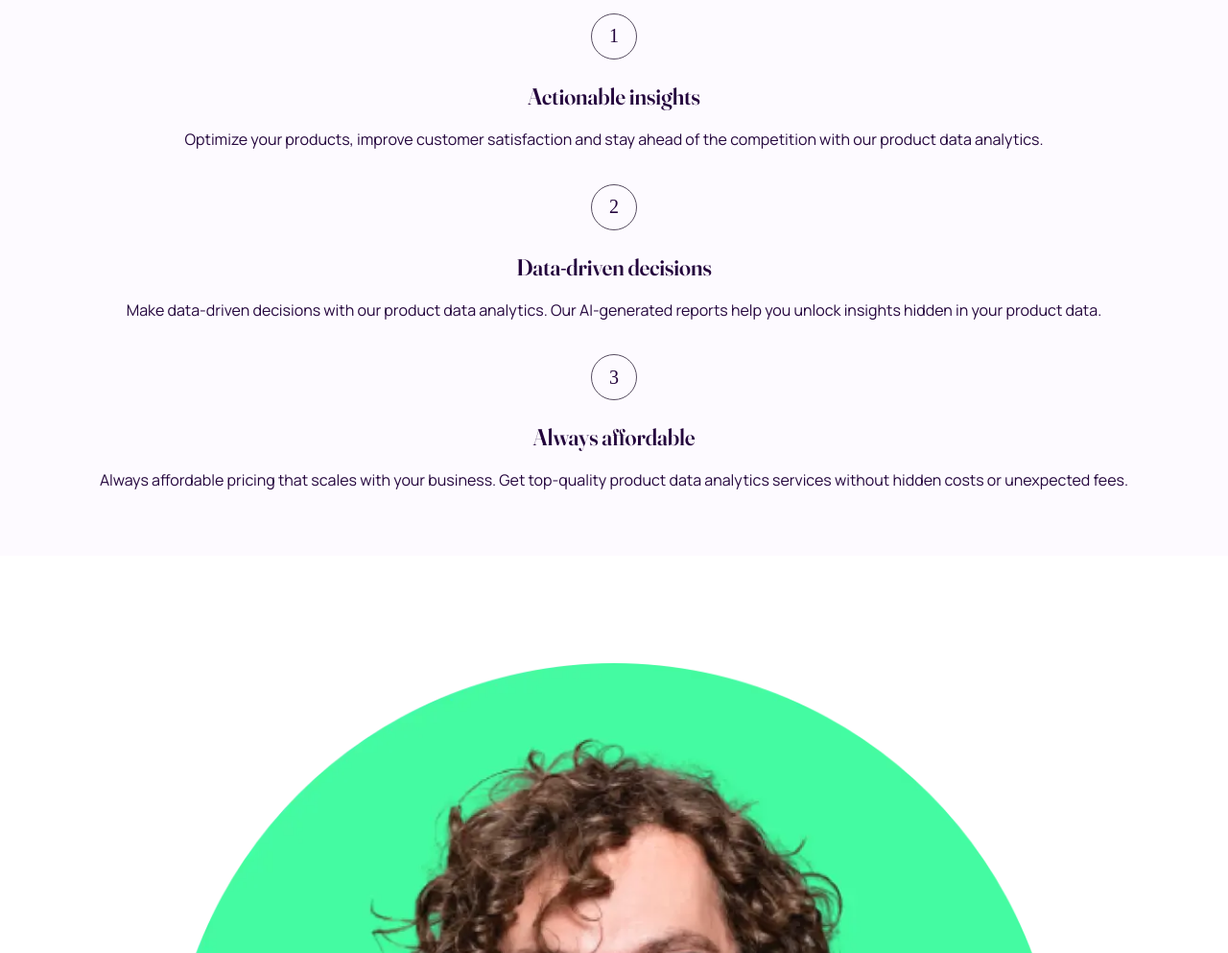
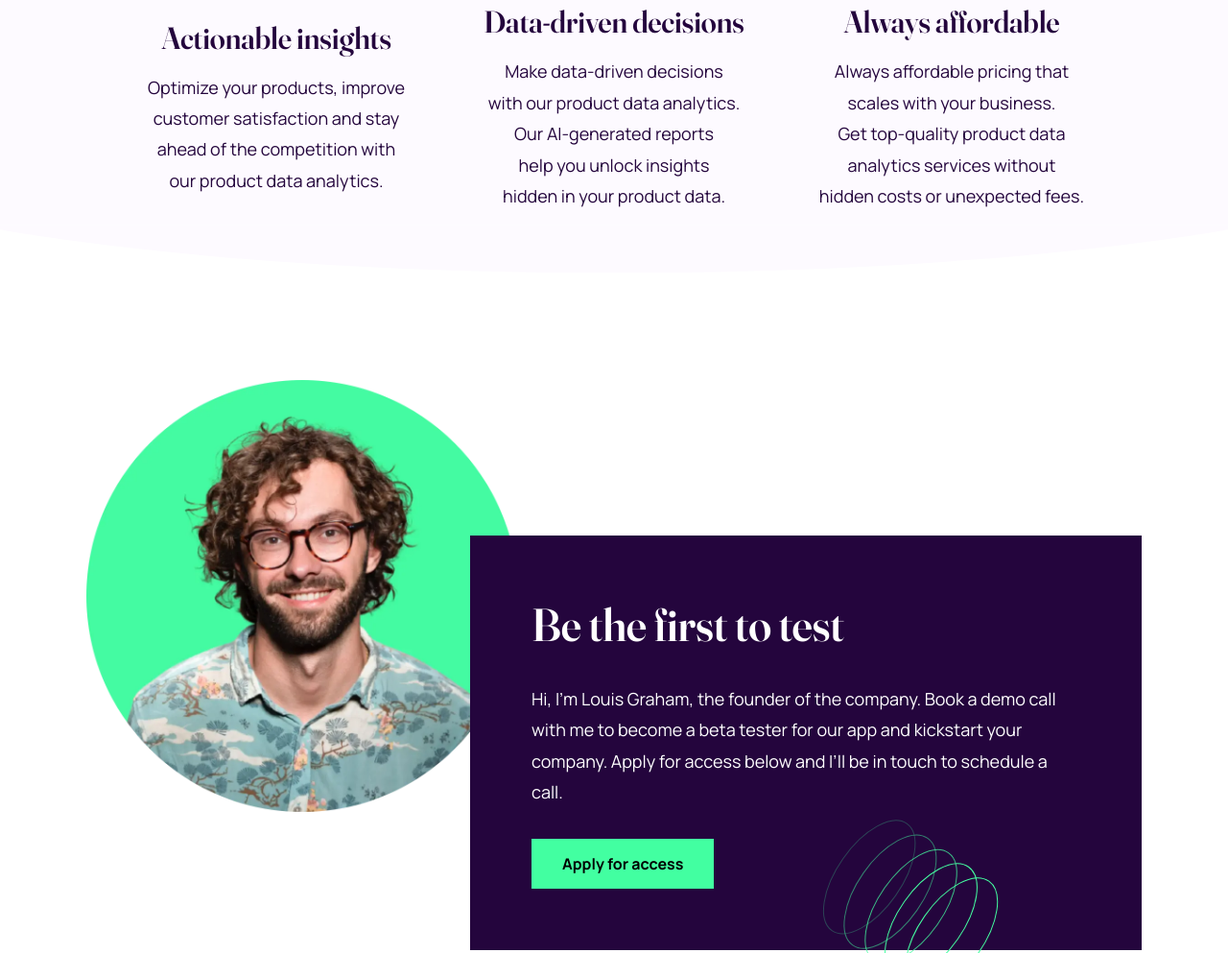
Before and after one commit to vladprosdev/meine-erste-Projekte, a plain HTML site: page Praktikumsprojekte/Workit Landing Page/starter-code/index.html in a window 1280 px wide. Shown: the part 1001-1994 px from the top of the page at 96% size. Drawn offline with Linux system fonts and the light colour scheme.

Commit message:
Workit Landing Page beendet

```diff
--- a/Praktikumsprojekte/Workit Landing Page/css/style.css
+++ b/Praktikumsprojekte/Workit Landing Page/css/style.css
@@ -1,9 +1,8 @@
 /* CSS Import */
 
-@import 'tailwind/css';
-@import url(../css/fonts.css);
-@import url(../css/variables.css);
-@import url(../css/utility-classes.css);
+@import url(fonts.css);
+@import url(variables.css);
+@import url(utility-classes.css);
 
 /* Reset */
 
@@ -36,6 +35,10 @@ button {
 
 /* General Styles */
 
+html {
+    overflow-x: hidden;
+}
+
 body {
     min-height: 100vh;
 }
@@ -55,6 +58,10 @@ body {
     background-color: var(--green);
 }
 
+section {
+    width: 100vw;
+}
+
 /* Hero */
 
 .hero::before {
@@ -65,6 +72,7 @@ body {
     left: -200px;
     width: 341px;
     height: 317px;
+    display: none;
 }
 
 .hero::after {
@@ -75,10 +83,15 @@ body {
     right: -70px;
     width: 174px;
     height: 181px;
+    display: none;
 }
 
 .header__content {
     padding: var(--spacing-32) var(--spacing-20) 0;
+}
+
+.hero {
+    width: 100vw;
 }
 
 .hero__content {
@@ -94,6 +107,7 @@ body {
 }
 
 .hero__image {
+    max-width: 600px;
     position: relative;
     justify-self: center;
 }
@@ -114,7 +128,7 @@ body {
     width: 100%;
     height: 150px;
     background-color: var(--purple-900);
-    clip-path: ellipse(70% 150px at 50% 0)
+    clip-path: ellipse(70% 150px at 50% 0);
 }
 
 /* Value */
@@ -125,14 +139,19 @@ body {
 
 .value__list {
     gap: var(--spacing-32);
+
 }
 
 .value__list-item {
     display: grid;
+    grid-template-areas: "num""ttl""p";
     justify-items: center;
+    align-items: center;
 }
 
 .number {
+    grid-area: num;
+    align-self: center;
     width: 48px;
     aspect-ratio: 1 / 1;
     color: var(--purple-900);
@@ -143,7 +162,22 @@ body {
 }
 
 .value__list-item-title {
+    grid-area: ttl;
     margin-bottom: var(--spacing-16);
+}
+
+.value__list-item-paragraph {
+    grid-area: p;
+    max-width: 70ch;
+}
+
+.end-rounder:last-child {
+    background-color: var(--white);
+    bottom: -100px;
+}
+
+.end-rounder:last-child::after {
+    background-color: var(--purple-100);
 }
 
 /* CTA */
@@ -152,16 +186,28 @@ body {
     padding: var(--spacing-112) var(--spacing-20) 0;
 }
 
-.cta__content {
-    height: min-content;
+.cta__founder-image {
+    max-width: 400px;
 }
 
 .cta__text-and-button {
+    max-width: 500px;
     padding: var(--spacing-32);
     gap: var(--spacing-32);
     transform: translateY(-2rem);
     margin-bottom: -2rem;
     z-index: 5;
+}
+
+.cta__text-and-button::after {
+    content: '';
+    background-image: url(../starter-code/assets/images/bg-pattern-3.svg);
+    position: absolute;
+    bottom: -100px;
+    right: 30px;
+    width: 221px;
+    height: 212px;
+    display: none;
 }
 
 /* Footer */
@@ -177,3 +223,186 @@ body {
 .socials {
     gap: var(--spacing-28);
 }
+
+/* Media Queries */
+
+@media (width > 700px) {
+
+    .hero::before,
+    .hero::after {
+        display: inline;
+    }
+
+    .hero__title {
+        font-size: var(--fs-60);
+        max-width: 400px;
+    }
+
+    .header__content,
+    .cta {
+        padding-inline: var(--spacing-32);
+    }
+
+    .value {
+        padding-inline: var(--spacing-112);
+    }
+
+    .value__list-item {
+        grid-template-areas: "0 ttl""num p";
+        text-align: left;
+        column-gap: var(--spacing-44);
+    }
+
+    .value__list-item-title {
+        font-size: var(--fs-32);
+        justify-self: left;
+    }
+
+    .value__list-item-paragraph {
+        font-size: var(--fs-18);
+    }
+
+    .cta {
+        padding-inline: var(--spacing-40);
+    }
+
+    .cta__content {
+        width: 100%;
+        max-width: 800px;
+    }
+
+    .cta__founder-image {
+        max-width: 360px;
+        align-self: start;
+    }
+
+    .cta__text-and-button {
+        align-items: start;
+        text-align: left;
+        padding: var(--spacing-44);
+        align-self: end;
+        max-width: 600px;
+        transform: translateY(-7rem);
+        margin-bottom: -7rem;
+    }
+
+    .cta__text-and-button::after {
+        display: block;
+    }
+
+    .cta__title {
+        font-size: var(--fs-48);
+    }
+
+    .cta__paragraph {
+        font-size: var(--fs-18);
+    }
+}
+
+@media (width > 1200px) {
+
+    .hero::before {
+        left: -150px;
+    }
+
+    .hero::after {
+        right: -50px;
+    }
+
+    .hero__title {
+        font-size: var(--fs-80);
+        max-width: 500px;
+    }
+
+    .header__content,
+    .cta {
+        padding-inline: var(--spacing-112);
+    }
+
+    .hero__image {
+        max-width: 750px;
+    }
+
+    .value {
+        padding-inline: var(--spacing-144);
+    }
+
+    .value__list {
+        flex-flow: row;
+        gap: var(--spacing-64);
+    }
+
+    .value__list-item {
+        grid-template-areas: "num""ttl""p";
+        text-align: center;
+    }
+
+    .value__list-item-title {
+        justify-self: center;
+    }
+
+    .value__list-item-paragraph {
+        max-width: 40ch;
+        text-wrap: balance;
+    }
+
+    .cta {
+        padding-inline: var(--spacing-80);
+    }
+
+    .cta__content {
+        max-width: 1100px;
+    }
+
+    .cta__founder-image {
+        max-width: 450px;
+    }
+
+    .cta__text-and-button {
+        padding: var(--spacing-64);
+        max-width: 700px;
+        transform: translateY(-18rem);
+        margin-bottom: -18rem;
+    }
+
+    .cta__text-and-button::after {
+        right: 130px;
+        bottom: -60px;
+    }
+}
+
+/* Hover / Transition / Animation */
+
+.hero__title span::after {
+    width: 0;
+    animation: name duration timing-function delay iteration-count direction fill-mode;
+    animation: bottom-line 1.5s 1.5s 1 forwards;
+}
+
+@keyframes bottom-line {
+    0% {
+        width: 0%;
+    }
+
+    100% {
+        width: 100%;
+    }
+}
+
+.button__primary {
+    transition: border-radius 0.7s;
+}
+
+.button__primary:hover {
+    border-radius: 15px;
+}
+
+.button__secondary::after {
+    width: 0%;
+    transition: width 0.7s;
+
+}
+
+.button__secondary:hover::after {
+    width: 100%;
+}
--- a/Praktikumsprojekte/Workit Landing Page/starter-code/index.html
+++ b/Praktikumsprojekte/Workit Landing Page/starter-code/index.html
@@ -43,7 +43,7 @@
     </div>
   </section>
 
-  <section class="value bg-purple-100">
+  <section class="value bg-purple-100 flex flex-column flex-center">
 
     <div class="value__content text-align-center">
       <ol class="value__list flex flex-column flex-center">
@@ -84,9 +84,11 @@
       </ol>
     </div>
 
+    <div class="end-rounder"></div>
+
   </section>
 
-  <section class="cta bg-white">
+  <section class="cta bg-white flex flex-column flex-center">
     <div class="cta__content flex flex-column flex-center  text-align-center">
       <div class="cta__founder-image w-75">
         <img src="assets/images/image-founder.webp" alt="Photo of Louis Graham">
@@ -102,7 +104,7 @@
           beta tester for our app and kickstart your company. Apply for access below and I’ll be
           in touch to schedule a call.</p>
         <button class="button__primary bg-green">
-          <span class="button__text ff-manrope fw-700 fs-16">Apply for access</span>
+          <span class="button__text ff-manrope fw-700 fs-16 lh-180">Apply for access</span>
         </button>
       </div>
     </div>
```
